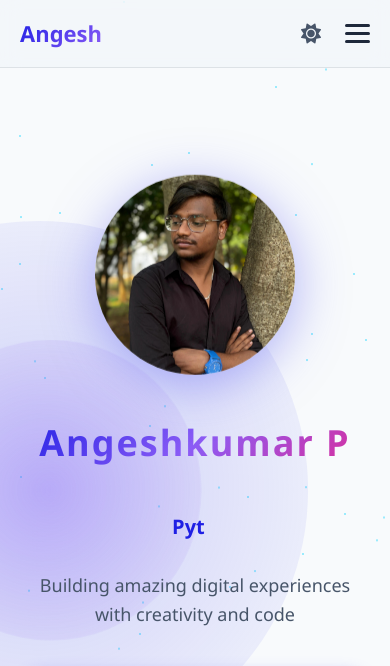
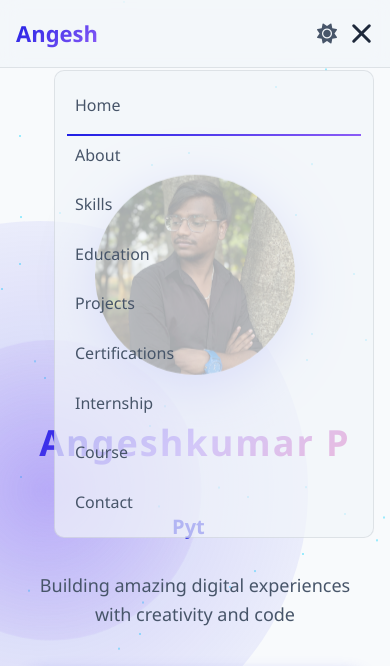
Before and after one commit to ANGESHKUMAR123/Angeshkumar, a plain HTML site: page index.html in a window 390 px wide. Both pictures are taken after a click on the element 357 px from the left and 33 px from the top of the page. Shown: the top 666 px of the page. Drawn offline with nearby package versions, Linux system fonts and the light colour scheme.

Commit message:
Update style.css

```diff
--- a/style.css
+++ b/style.css
@@ -252,6 +252,72 @@ body {
     border-radius: 2px;
     transition: all 0.3s ease;
 }
+@media (max-width: 900px) {
+    .nav-container {
+        padding: 0 16px;
+    }
+
+    .nav-menu {
+        display: none; /* hide menu by default on small screens */
+        position: absolute;
+        top: 70px;
+        right: 16px;
+        background: var(--glass-bg);
+        backdrop-filter: blur(8px);
+        border: 1px solid var(--glass-border);
+        border-radius: 10px;
+        flex-direction: column;
+        gap: 0;
+        padding: 10px 12px;
+        width: calc(100% - 32px);
+        max-width: 320px;
+        z-index: 200;
+    }
+
+    .nav-menu.active {
+        display: flex;
+    }
+
+    .nav-menu .nav-item {
+        width: 100%;
+    }
+
+    .nav-menu .nav-link {
+        display: block;
+        padding: 12px 8px;
+        font-size: 16px;
+        color: var(--text-secondary);
+    }
+
+    .nav-controls {
+        gap: 0.75rem;
+    }
+
+    .hamburger {
+        display: flex;
+    }
+
+    /* transform hamburger into an X when active */
+    .hamburger.active span:nth-child(1) {
+        transform: translateY(8px) rotate(45deg);
+    }
+    .hamburger.active span:nth-child(2) {
+        opacity: 0;
+    }
+    .hamburger.active span:nth-child(3) {
+        transform: translateY(-8px) rotate(-45deg);
+    }
+}
+
+@media (max-width: 480px) {
+    .hero-title, .name-text {
+        font-size: 36px;
+    }
+
+    .nav-logo {
+        font-size: 22px;
+    }
+}
 
 /* Hero Section */
 .hero {
```
